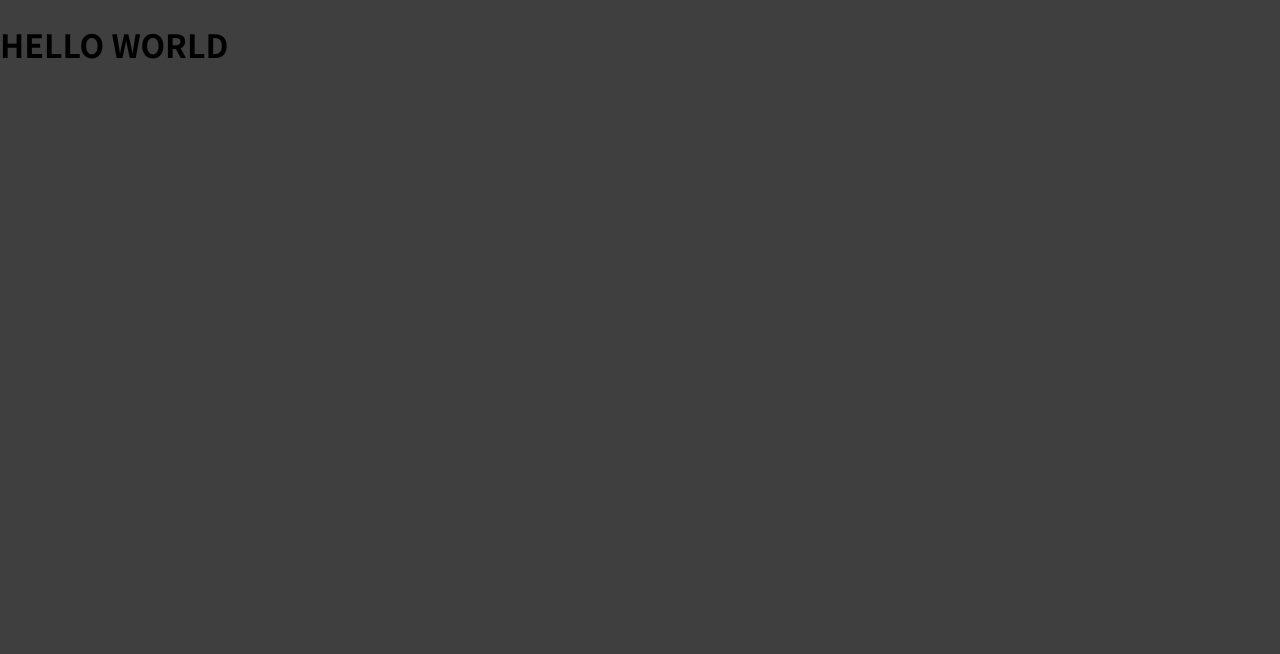
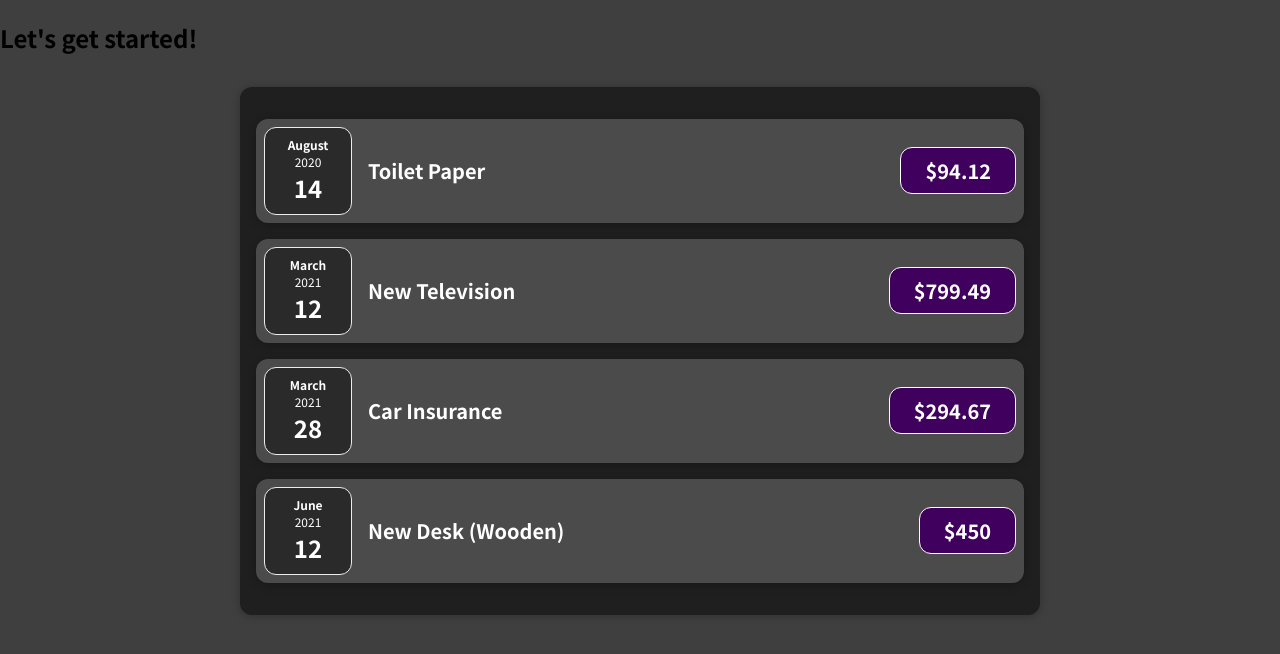
Before and after one commit to trana5197/budget-react, a React (Create React App) app: page / in a window 1280 px wide. Shown: the top 654 px of the page. Built offline with nearby package versions, Linux system fonts and the light colour scheme.

Commit message:
React basics components completed

```diff
--- a/src/App.js
+++ b/src/App.js
@@ -1,7 +1,37 @@
+import Expenses from "./components/Expenses/Expenses";
+
+const expenses = [
+  {
+    id: "e1",
+    title: "Toilet Paper",
+    amount: 94.12,
+    date: new Date(2020, 7, 14),
+  },
+  {
+    id: "e2",
+    title: "New Television",
+    amount: 799.49,
+    date: new Date(2021, 2, 12),
+  },
+  {
+    id: "e3",
+    title: "Car Insurance",
+    amount: 294.67,
+    date: new Date(2021, 2, 28),
+  },
+  {
+    id: "e4",
+    title: "New Desk (Wooden)",
+    amount: 450,
+    date: new Date(2021, 5, 12),
+  },
+];
+
 const App = () => {
   return (
     <div className="App">
-      <h1>HELLO WORLD</h1>
+      <h2>Let's get started!</h2>
+      <Expenses items={expenses} />
     </div>
   );
 };
--- /dev/null
+++ b/src/components/Expenses/ExpenseDate.css
@@ -0,0 +1,26 @@
+.expense-date {
+  display: flex;
+  flex-direction: column;
+  width: 5.5rem;
+  height: 5.5rem;
+  border: 1px solid #ececec;
+  background-color: #2a2a2a;
+  color: white;
+  border-radius: 12px;
+  align-items: center;
+  justify-content: center;
+}
+
+.expense-date__month {
+  font-size: 0.75rem;
+  font-weight: bold;
+}
+
+.expense-date__year {
+  font-size: 0.75rem;
+}
+
+.expense-date__day {
+  font-size: 1.5rem;
+  font-weight: bold;
+}
--- /dev/null
+++ b/src/components/Expenses/ExpenseDate.js
@@ -0,0 +1,21 @@
+import "./ExpenseDate.css";
+
+const ExpenseDate = (props) => {
+  const { date } = props;
+
+  const locale = navigator.language;
+
+  const year = date.toLocaleString(locale, { year: "numeric" });
+  const day = date.toLocaleString(locale, { day: "2-digit" });
+  const month = date.toLocaleString(locale, { month: "long" });
+
+  return (
+    <div className="expense-date">
+      <div className="expense-date__month">{month}</div>
+      <div className="expense-date__year">{year}</div>
+      <div className="expense-date__day">{day}</div>
+    </div>
+  );
+};
+
+export default ExpenseDate;
--- /dev/null
+++ b/src/components/Expenses/ExpenseItem.css
@@ -0,0 +1,56 @@
+.expense-item {
+  display: flex;
+  justify-content: space-between;
+  align-items: center;
+  box-shadow: 0 2px 8px rgba(0, 0, 0, 0.25);
+  padding: 0.5rem;
+  margin: 1rem 0;
+  border-radius: 12px;
+  background-color: #4b4b4b;
+}
+
+.expense-item__description {
+  display: flex;
+  flex-direction: column;
+  gap: 1rem;
+  align-items: flex-end;
+  flex-flow: column-reverse;
+  justify-content: flex-start;
+  flex: 1;
+}
+
+.expense-item h2 {
+  color: #3a3a3a;
+  font-size: 1rem;
+  flex: 1;
+  margin: 0 1rem;
+  color: white;
+}
+
+.expense-item__price {
+  font-size: 1rem;
+  font-weight: bold;
+  color: white;
+  background-color: #40005d;
+  border: 1px solid white;
+  padding: 0.5rem;
+  border-radius: 12px;
+}
+
+@media (min-width: 580px) {
+  .expense-item__description {
+    flex-direction: row;
+    align-items: center;
+    justify-content: flex-start;
+    flex: 1;
+  }
+
+  .expense-item__description h2 {
+    font-size: 1.25rem;
+  }
+
+  .expense-item__price {
+    font-size: 1.25rem;
+    padding: 0.5rem 1.5rem;
+  }
+}
--- /dev/null
+++ b/src/components/Expenses/ExpenseItem.js
@@ -0,0 +1,20 @@
+import Card from "./../UI/Card";
+import ExpenseDate from "./ExpenseDate";
+
+import "./ExpenseItem.css";
+
+const ExpenseItem = (props) => {
+  const { date, title, amount } = props;
+
+  return (
+    <Card className="expense-item">
+      <ExpenseDate date={date} />
+      <div className="expense-item__description">
+        <h2>{title}</h2>
+        <div className="expense-item__price">${amount}</div>
+      </div>
+    </Card>
+  );
+};
+
+export default ExpenseItem;
--- /dev/null
+++ b/src/components/Expenses/Expenses.css
@@ -0,0 +1,7 @@
+.expenses {
+  padding: 1rem;
+  background-color: rgb(31, 31, 31);
+  margin: 2rem auto;
+  width: 50rem;
+  max-width: 95%;
+}
--- /dev/null
+++ b/src/components/Expenses/Expenses.js
@@ -0,0 +1,33 @@
+import Card from "./../UI/Card";
+import ExpenseItem from "./ExpenseItem";
+
+import "./Expenses.css";
+
+const Expenses = (props) => {
+  return (
+    <Card className="expenses">
+      <ExpenseItem
+        title={props.items[0].title}
+        amount={props.items[0].amount}
+        date={props.items[0].date}
+      ></ExpenseItem>
+      <ExpenseItem
+        title={props.items[1].title}
+        amount={props.items[1].amount}
+        date={props.items[1].date}
+      ></ExpenseItem>
+      <ExpenseItem
+        title={props.items[2].title}
+        amount={props.items[2].amount}
+        date={props.items[2].date}
+      ></ExpenseItem>
+      <ExpenseItem
+        title={props.items[3].title}
+        amount={props.items[3].amount}
+        date={props.items[3].date}
+      ></ExpenseItem>
+    </Card>
+  );
+};
+
+export default Expenses;
--- /dev/null
+++ b/src/components/UI/Card.css
@@ -0,0 +1,4 @@
+.card {
+  border-radius: 12px;
+  box-shadow: 0 1px 8px rgba(0, 0, 0, 0.25);
+}
--- /dev/null
+++ b/src/components/UI/Card.js
@@ -0,0 +1,9 @@
+import "./Card.css";
+
+const Card = (props) => {
+  const classes = `${props.className} card`;
+
+  return <div className={classes}>{props.children}</div>;
+};
+
+export default Card;
```
